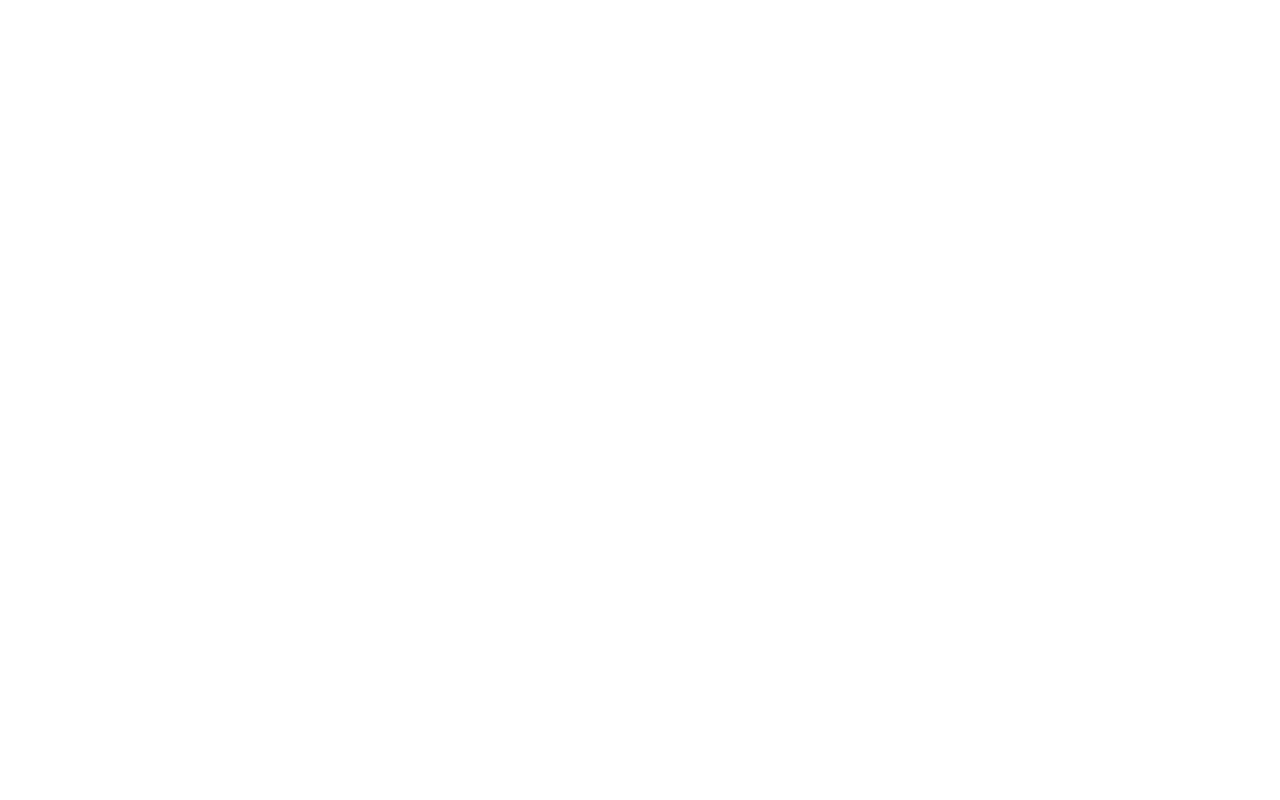
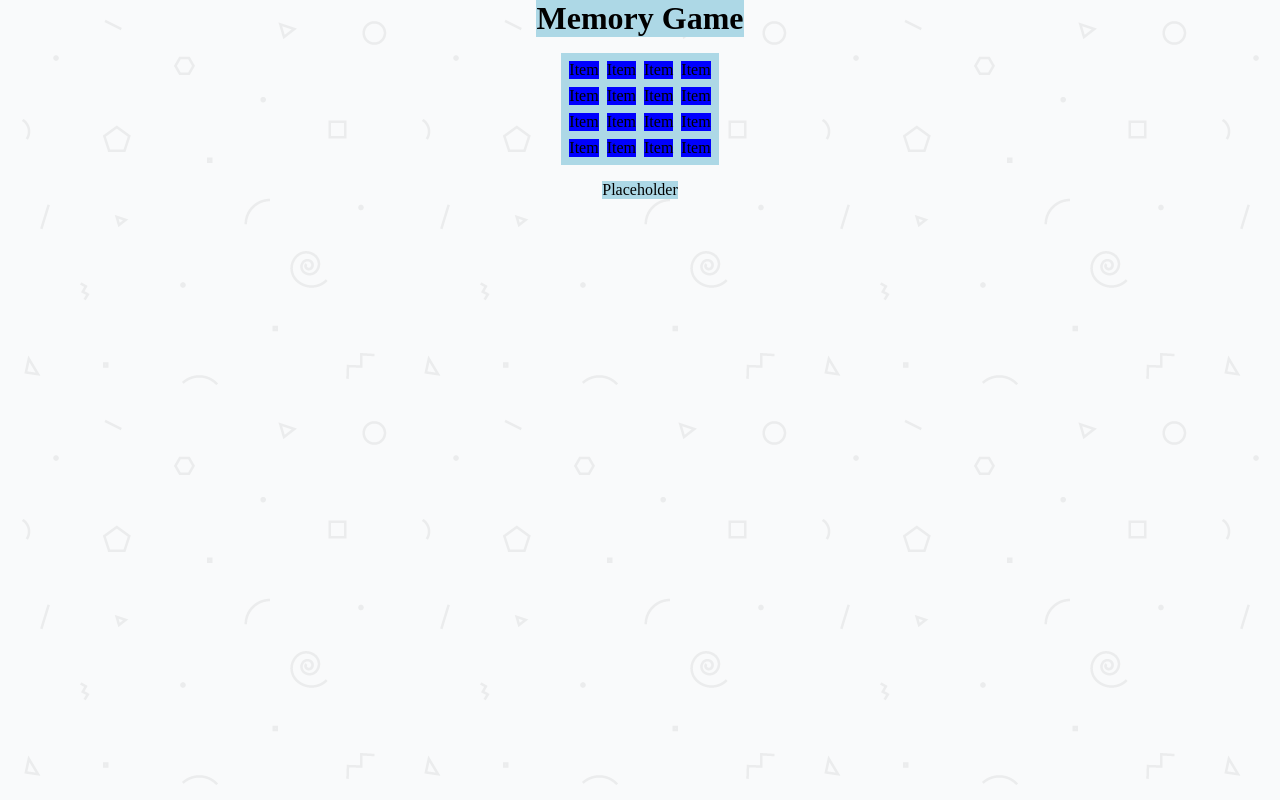
Before and after one commit to ManoelCortesMendez/memory-game, a plain HTML site: page index.html in a window 1280 px wide. Drawn offline with Linux system fonts and the light colour scheme.

Commit message:
Define CSS grid layout

```diff
--- a/css/app.css
+++ b/css/app.css
@@ -0,0 +1,39 @@
+body {
+    background-image: url(../img/geometric-bg-light.png);
+    margin: 0; /*Reset margins*/
+    display: grid;
+    grid-template-areas:
+    "header"
+    "board"
+    "score";
+    grid-row-gap: 16px;
+    justify-items: center;
+}
+
+h1 {
+    background-color: lightblue;
+    margin: 0; /*Reset margins*/
+    grid-area: header;
+}
+
+ul {
+    background-color: lightblue;
+    margin: 0; /*Reset margins*/
+    padding: 8px;
+    list-style-type: none;
+    grid-area: board;
+    display: grid;
+    grid-template-columns: auto auto auto auto; /* TODO: Find shorter equivalent */
+    grid-template-rows: auto auto auto auto; /* TODO: Find shorter equivalent */
+    grid-column-gap: 8px;
+    grid-row-gap: 8px;
+}
+
+li {
+    background-color: blue;
+}
+
+section {
+    background-color: lightblue;
+    grid-area: score;
+}
--- a/index.html
+++ b/index.html
@@ -7,6 +7,30 @@
     <link href="css/app.css" rel="stylesheet">
 </head>
 <body>
+
+    <h1>Memory Game</h1>
+
+    <ul>
+        <li>Item</li>
+        <li>Item</li>
+        <li>Item</li>
+        <li>Item</li>
+        <li>Item</li>
+        <li>Item</li>
+        <li>Item</li>
+        <li>Item</li>
+        <li>Item</li>
+        <li>Item</li>
+        <li>Item</li>
+        <li>Item</li>
+        <li>Item</li>
+        <li>Item</li>
+        <li>Item</li>
+        <li>Item</li>
+    </ul>
+
+    <section>Placeholder</section>
+
     <script src="js/app.js"></script>
 </body>
 </html>
```
Also changed, not shown: img/geometric-bg-light.png (added).
